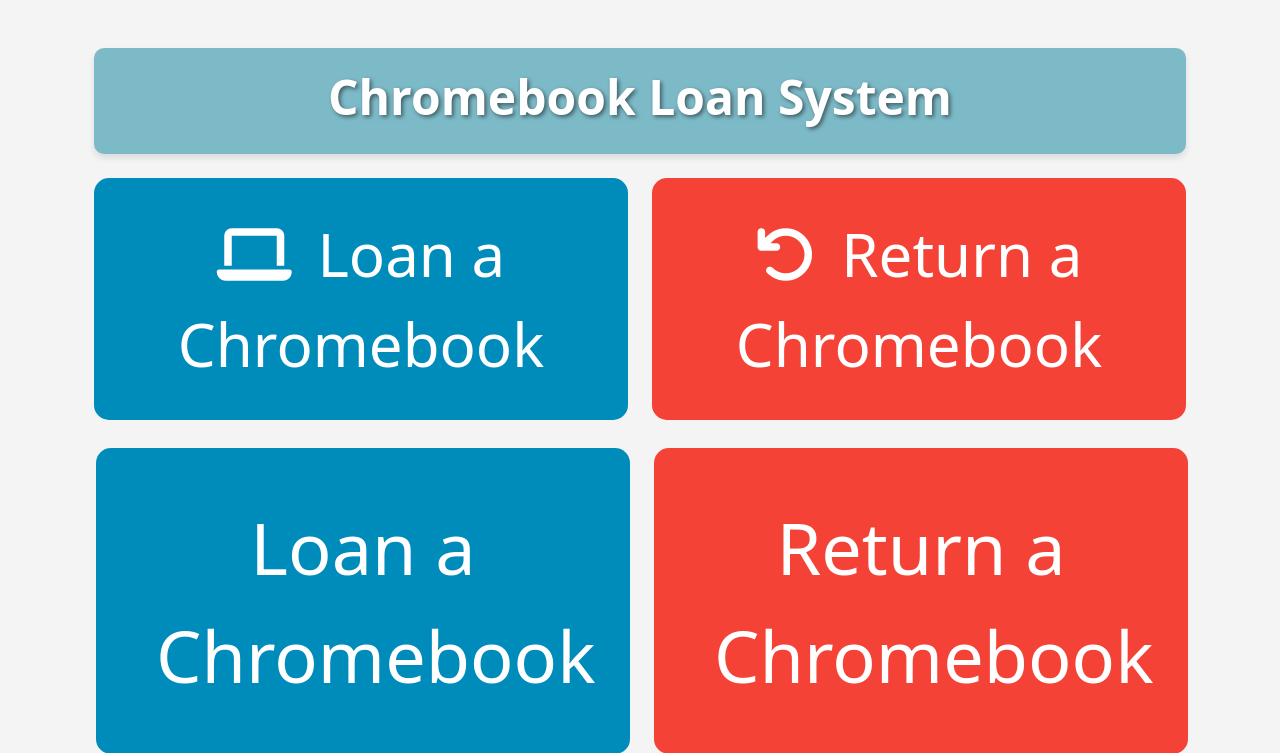
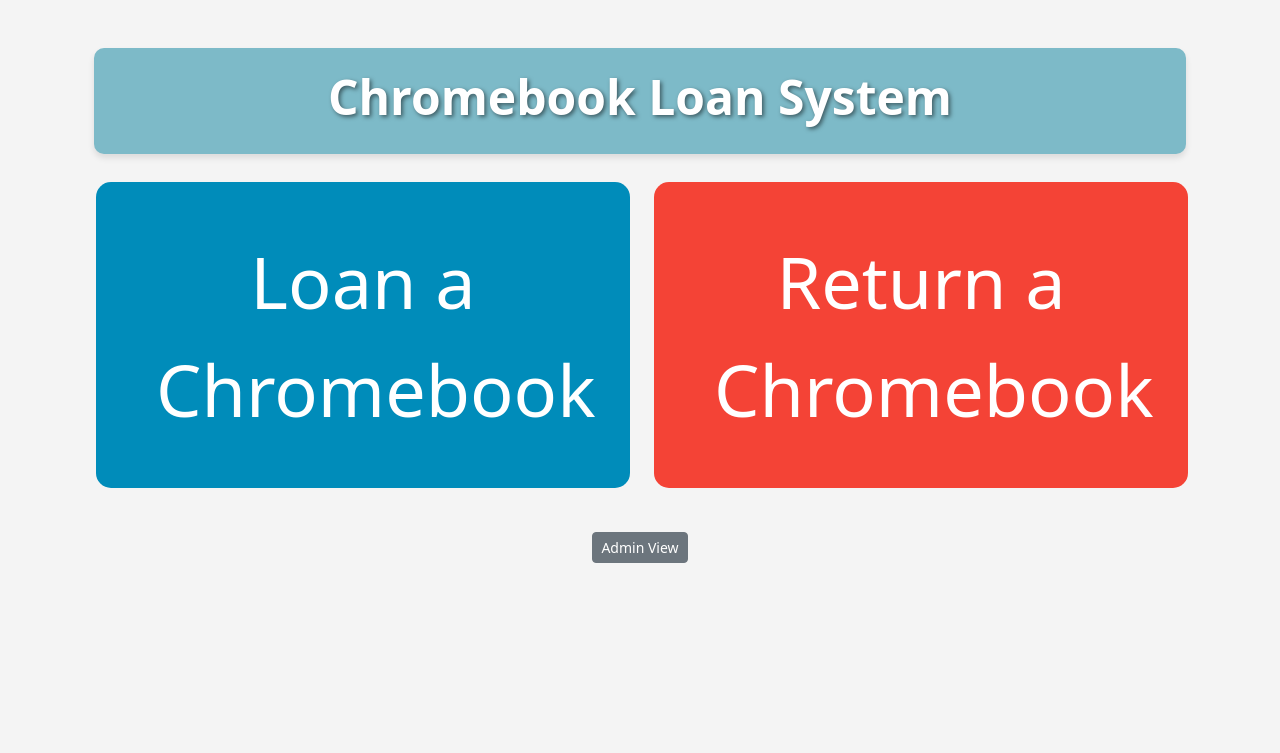
Before and after one commit to shrowdo/chromebookloansystem, a Flask app: page / in a window 1280 px wide. Shown: the top 753 px of the page. After the commit the page ends 563 px from the top, so only its background shows below. Run offline with Flask 3, Linux system fonts and the light colour scheme; data that the repository does not hold is empty; some libraries are stand-ins or nearby versions.

Commit message:
Update home.html

```diff
--- a/templates/home.html
+++ b/templates/home.html
@@ -4,19 +4,6 @@
 <div class="container">
     <div class="title-container text-center my-4">
         <h1 class="title-text">Chromebook Loan System</h1>
-    </div>
-
-    <div class="row text-center my-3">
-        <div class="col-md-6 mb-2">
-            <button class="btn btn-loan btn-block btn-lg" data-bs-toggle="modal" data-bs-target="#loanModal">
-                <i class="fas fa-laptop"></i> Loan a Chromebook
-            </button>
-        </div>
-        <div class="col-md-6 mb-2">
-            <button class="btn btn-return btn-block btn-lg" data-bs-toggle="modal" data-bs-target="#returnModal">
-                <i class="fas fa-undo"></i> Return a Chromebook
-            </button>
-        </div>
     </div>
 
     <style>
```
